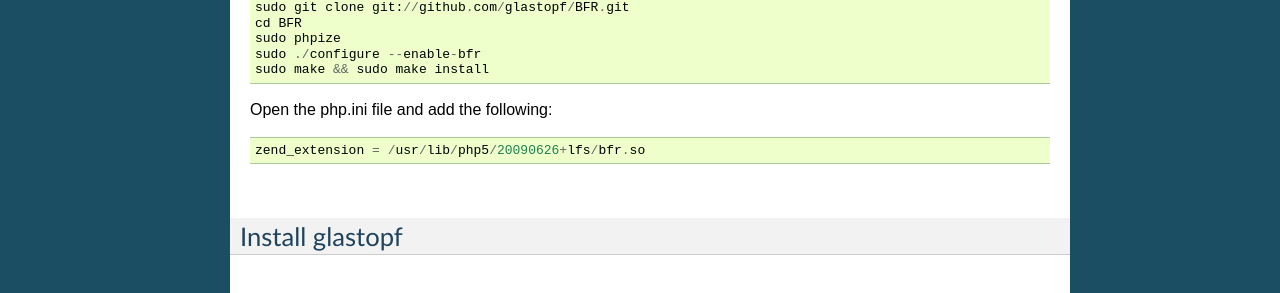
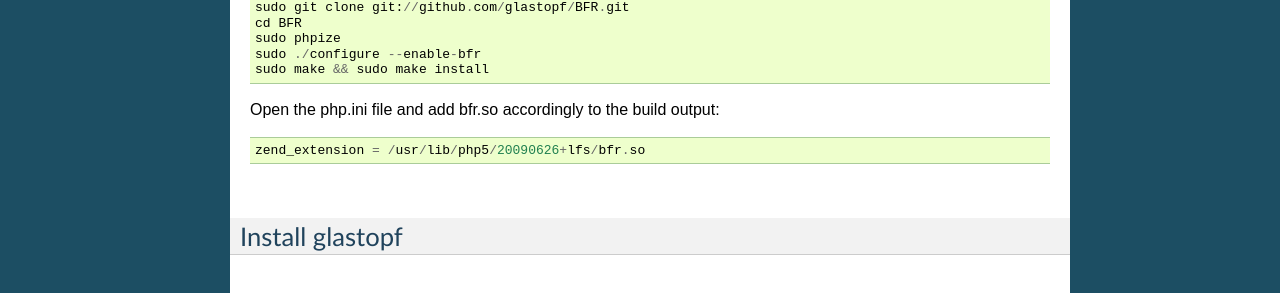
Before and after one commit to mushorg/glastopf, a Sphinx documentation site: the page built from docs/source/installation/installation_ubuntu.rst, in a window 1280 px wide. Shown: the part 530-823 px from the top of the page. Built offline with Sphinx 7.4.7, drawn with Linux system fonts in a browser that asks for light colours; formulas are drawn with MathJax 3; pages that are not in the unit, such as notebooks, are missing from menus.

Commit message:
Update installation_ubuntu.rst

```diff
--- a/docs/source/installation/installation_ubuntu.rst
+++ b/docs/source/installation/installation_ubuntu.rst
@@ -26,7 +26,7 @@
     sudo make && sudo make install
 
 
-Open the php.ini file and add the following::
+Open the php.ini file and add bfr.so accordingly to the build output::
 
     zend_extension = /usr/lib/php5/20090626+lfs/bfr.so
 
```
